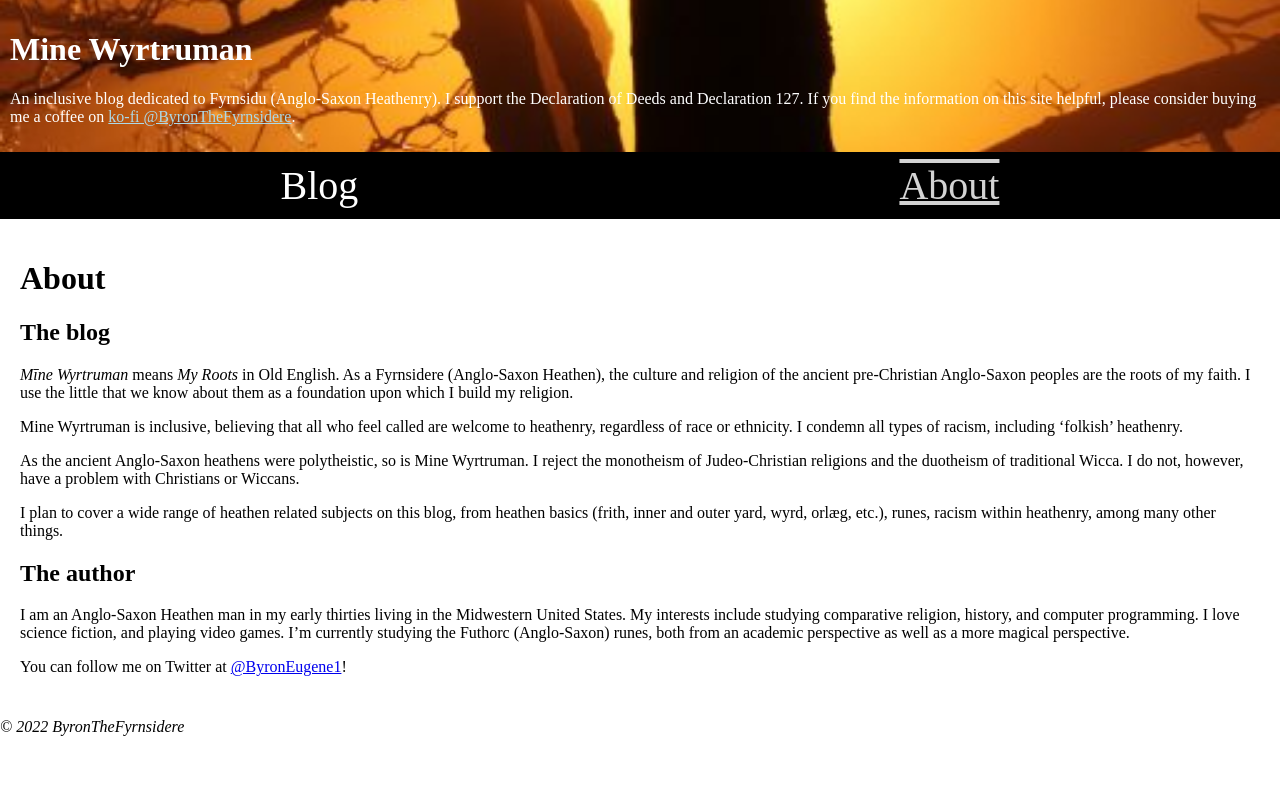
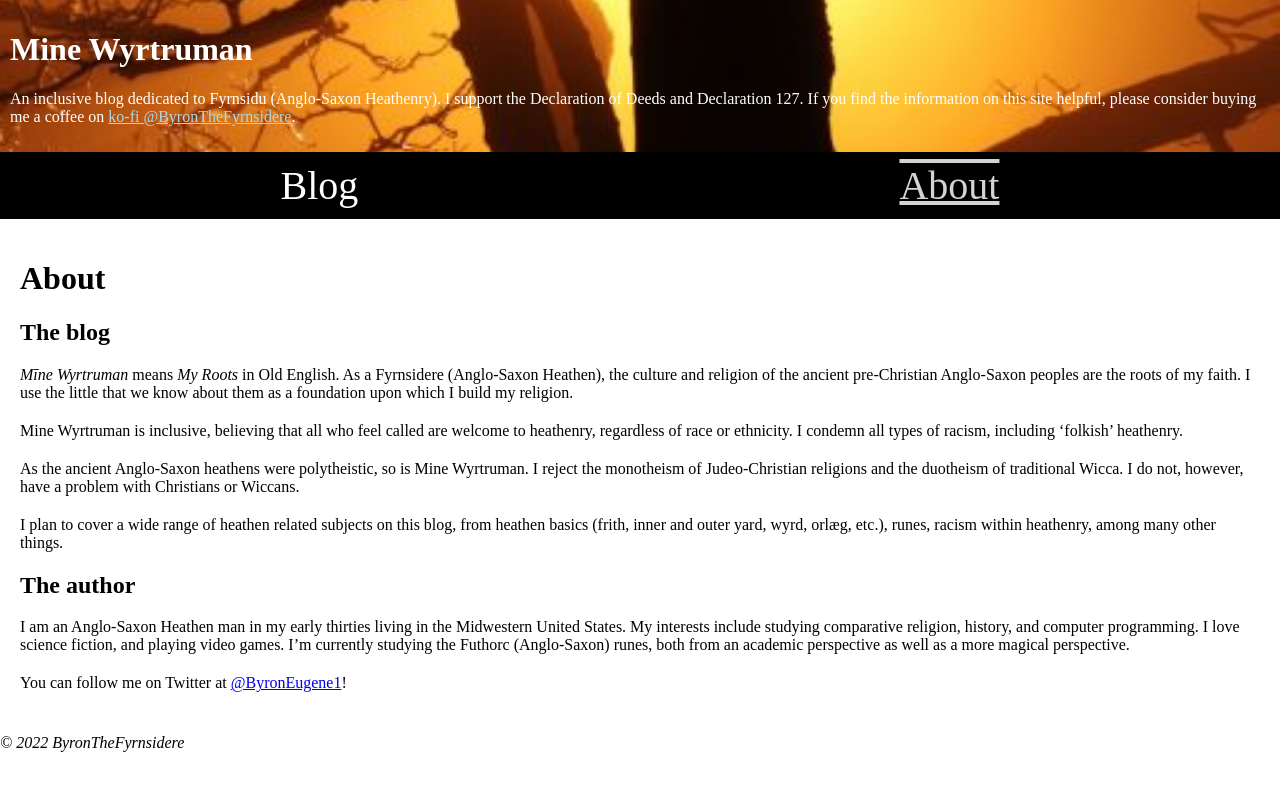
Before and after one commit to byronpendason/byronpendason.github.io, a Jekyll site: the page built from about.md, in a window 1280 px wide. Shown: the top 791 px of the page. Built offline with Jekyll 4.4.1, drawn with Linux system fonts in a browser that asks for light colours; our own code applies the rules of GitHub Pages for plain Markdown files; comment, search, counter and statistics services are not loaded.

Commit message:
Update default.html

```diff
--- a/_layouts/default.html
+++ b/_layouts/default.html
@@ -60,7 +60,7 @@
         border-radius: 25px;
       }
       p + p {
-        margin-top: 1em;
+        margin-top: 1.25em;
       }
     </style>
   </head>
```
